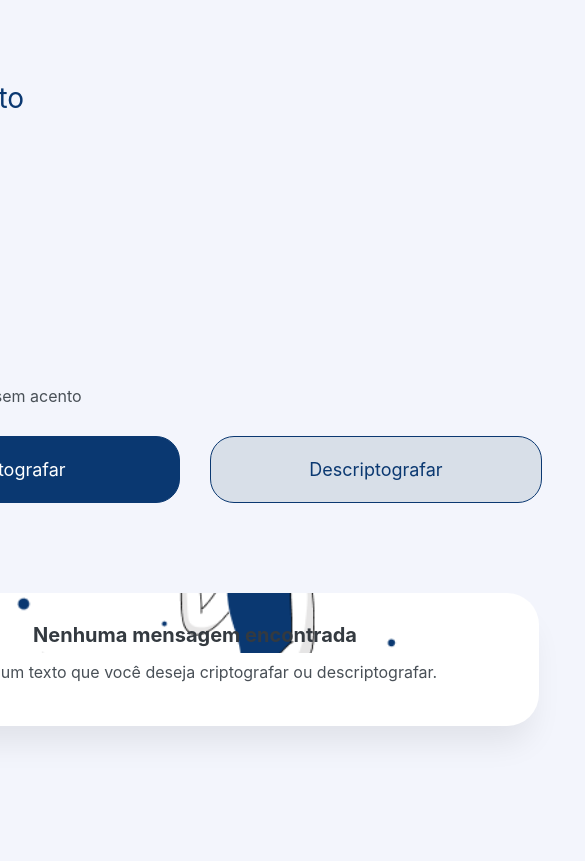
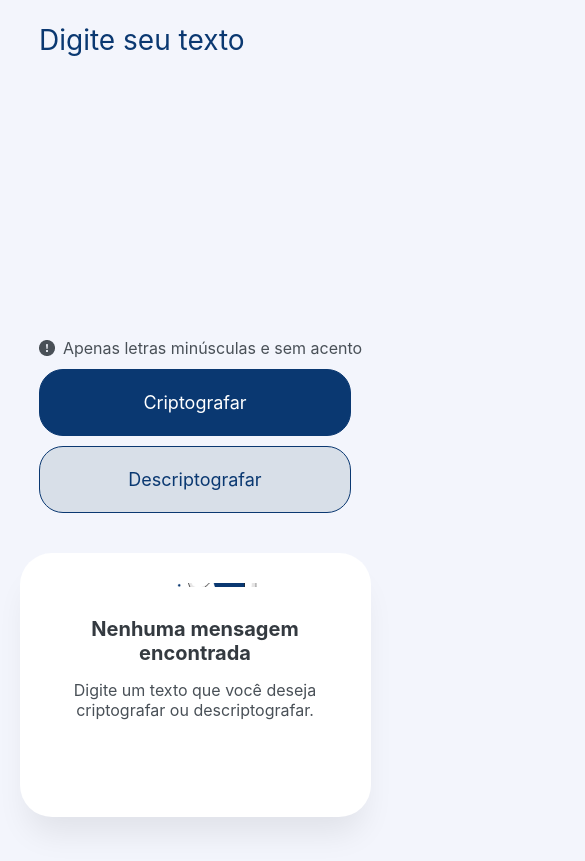
Before and after one commit to JVMartyns/alura_one_encryptor_challenge, a plain HTML site: page index.html in a window 390 px wide. Shown: the part 91-952 px from the top of the page, 585 px wide, since content can reach past the window. Before the commit the page ends 868 px from the top, so only its background shows below. Drawn offline with Linux system fonts and the light colour scheme.

Commit message:
adjust responsiveness

```diff
--- a/index.html
+++ b/index.html
@@ -13,6 +13,7 @@
 </head>
 
 <body>
+    <div class="container">
         <header>
             <img class="alura-logo" src="images/logo_alura.png" alt="Logo Alura">
         </header>
@@ -37,6 +38,7 @@
                 <button class="btn-copy">Copiar</button>
             </section>
         </main>
+    </div>
     <script src="script.js"></script>
 </body>
 
--- a/script.js
+++ b/script.js
@@ -37,6 +37,7 @@ function decrypt(text) {
 function updateOutputSectionContent() {
     if (outputTextArea.value.length > 0) {
         outputSection.style.height = 'auto';
+        outputTextArea.style.display = 'static';
         outputTextArea.style.backgroundImage = 'none';
         nothingHereMessageBox.style.visibility = "hidden";
         btnCopy.style.visibility = "visible";
@@ -85,8 +86,4 @@ btnCopy.onclick = function () {
     navigator.clipboard.writeText(outputTextArea.value)
 }
 
-inputTextArea.onkeyup = function () {
-    adjustTextAreaToText(this);
-}
-
 setInterval(updateOutputSectionContent, 1)
--- a/style.css
+++ b/style.css
@@ -1,49 +1,63 @@
 * {
-    font-family: 'Inter', sans-serif;
+  font-family: "Inter", sans-serif;
   font-weight: 400;
   font-size: 28px;
   line-height: 150%;
 }
 
-body, html {
-    background: #F3F5FC;
+html {
   height: 100%;
 }
 
 body {
-    overflow: auto;
+  display: flex;
+  justify-content: center;
+  min-height: 100%;
+  background: #f3f5fc;
+}
+
+.container {
+  width: 80%;
+  aspect-ratio: 16 / 9;
+  position: relative;
+  margin: 0;
+  padding: 0;
 }
 
 .alura-logo {
-    position: relative;
-    left: 50px;
-    top: 30px;
+  margin-left: 50px;
+  margin-top: 30px;
   width: 30px;
 }
 
 main {
   display: flex;
-    justify-content: center;
-    height: 90%;
+  margin-top: 30px;
+  height: 80%;
 }
 
 .input-section {
   display: flex;
   flex-direction: column;
+  align-items: flex-start;
+  position: absolute;
+  left: 150px;
+  bottom: 20px;
+  top: 100px;
 }
 
 .input-text-area {
-    background: #F3F5FC;
+  background: #f3f5fc;
   border: none;
-    color: #0A3871;
-    margin-top: 90px;
+  color: #0a3871;
   text-transform: lowercase;
   resize: none;
   height: 100%;
+  width: 80%;
 }
 
 .input-text-area::placeholder {
-    color: #0A3871;
+  color: #0a3871;
   text-transform: none;
 }
 
@@ -62,31 +76,30 @@ main {
 .buttons-div {
   display: flex;
   margin-top: 18px;
-    margin-bottom: 30px;
 }
 
 .btn-encrypt {
-    background: #0A3871;
-    border: 1px solid #0A3871;
+  background: #0a3871;
+  border: 1px solid #0a3871;
   border-radius: 24px;
   color: white;
   cursor: pointer;
-    height: 50px;
+  height: 67px;
   width: 250px;
   font-size: 18px;
-    margin-right: 15px;
+  margin: 15px;
 }
 
 .btn-decrypt {
-    background: #D8DFE8;
-    border: 1px solid #0A3871;
+  background: #d8dfe8;
+  border: 1px solid #0a3871;
   border-radius: 24px;
-    color: #0A3871;
+  color: #0a3871;
   cursor: pointer;
-    height: 50px;
+  height: 67px;
   width: 250px;
   font-size: 18px;
-    margin-left: 15px;
+  margin: 15px;
 }
 
 .output-section {
@@ -96,21 +109,26 @@ main {
   justify-content: space-between;
   background: white;
   border-radius: 32px;
-    position: relative;
   box-shadow: 0px 24px 32px -8px rgba(0, 0, 0, 0.08);
+  position: absolute;
+  top: 20px;
+  right: 20px;
+  bottom: 20px;
+  width: 30%;
 }
 
 .output-text-area {
   background: white;
   background-image: url(images/searching.png);
   background-size: 70%;
-    background-position:center;
+  background-position: center;
   background-repeat: no-repeat;
   border: none;
-    color: #0A3871;
+  color: #0a3871;
   resize: none;
   margin: 30px 20px;
-    height: auto;
+  height: 80%;
+  width: 90%;
 }
 
 .output-text-area:focus {
@@ -119,13 +137,11 @@ main {
 
 .nothing-here-message-box {
   width: 80%;
-    position: absolute;
-    bottom: 80px;
   text-align: center;
 }
 
 .nothing-here-message-box h6 {
-    color: #343A40;
+  color: #343a40;
   font-size: 20px;
   font-weight: bold;
   line-height: 120%;
@@ -140,136 +156,89 @@ main {
 }
 
 .btn-copy {
-    border: 1px solid #0A3871;
+  border: 1px solid #0a3871;
   border-radius: 24px;
-    color: #0A3871;
+  color: #0a3871;
   cursor: pointer;
-    height: 50px;
-    width: 250px;
+  min-height: 67px;
+  min-width: 250px;
   font-size: 18px;
   visibility: hidden;
-    margin-bottom: 30px;
+  margin: 15px;
 }
 
-@media screen and (max-width: 768px) {
-    .alura-logo {
-        position: none;
-        left: auto;
-        top: auto;
-        width: 30px;
-        margin: 30px 60px;
+@media screen and (max-width: 900px) {
+  .container {
+    width: 100%;
+    aspect-ratio: none;
   }
 
   main {
+    height: 100%;
+    display: flex;
     flex-direction: column;
-        justify-content: flex-start;
     align-items: center;
   }
 
   .input-section {
-        margin: 60px;
+    position: static;
+    display: flex;
+    align-items: center;
+    width: 100%;
     height: 60%;
   }
 
   .input-text-area {
-        margin: 0;
-        padding: 0 60px;
+    width: 80%;
   }
 
-    .info p {
-        text-align: center;
+  .info {
+    align-self: flex-start;
+    margin-left: 10%;
   }
 
   .buttons-div {
-        justify-content: center;
+    margin-top: 0;
+    width: 80%;
+    justify-content: space-between;
   }
 
+  .btn-decrypt,
   .btn-encrypt {
-        width: 332px;
-        height: 67px;
-    }
-
-    .btn-decrypt {
-        width: 332px;
+    margin: 0;
+    width: 48%;
     height: 67px;
   }
 
   .output-section {
-        width: 688px;
-        height: 133px;
+    position: static;
+    width: 90%;
+    height: max-content;
+    margin-top: 30px;
   }
 
   .output-text-area {
     background-image: none;
-        margin: 0;
-        width: 90%;
-        height: 70%;
+    height: 0;
   }
 
   .btn-copy {
-        bottom: 30px;
-        width: 332px;
-        height: 67px;
-    }
-
-    .nothing-here-message-box {
-        position: absolute;
-        width: 624px;
-        height: 69px;
-        top: 30px;
+    width: 328px;
   }
 }
 
-@media screen and (max-width: 375px) {
-    .alura-logo {
-        margin: 20px 0 0 30px;
+@media screen and (max-width: 500px) {
+  .buttons-div {
+    flex-wrap: wrap;
   }
 
-    .input-section {
-        margin: 10px 0 30px 0;
-        height: auto;
-        padding: 0;
-        align-items: center;
-    }
-
-    .input-text-area {
-        width: 90%;
-        height: auto;
-        padding: 20px;
-    }
-
-    .buttons-div {
-        display: flex;
-        flex-direction: column;
-    }
-
+  .btn-decrypt,
   .btn-encrypt {
-        align-self: center;
-        margin: 0 0 10px 0;
-    }
-
-    .btn-decrypt {
-        align-self: center;
-        margin: 10px 0 0 0;
-    }
-
-    .output-section {
-        width: 327px;
-        height: 186px;
-    }
-
-    .output-text-area {
-        margin-top: 20px;
-        margin-bottom: 20px;
-    }
-
-    .nothing-here-message-box {
-        width: 263px;
-        height: 122px;
+    width: 100%;
+    margin-bottom: 10px;
   }
 
   .btn-copy {
-        width: 279px;
-        height: 67px;
+    width: 90%;
   }
 }
```
Lines whose indentation alone changed are shown as unchanged.
